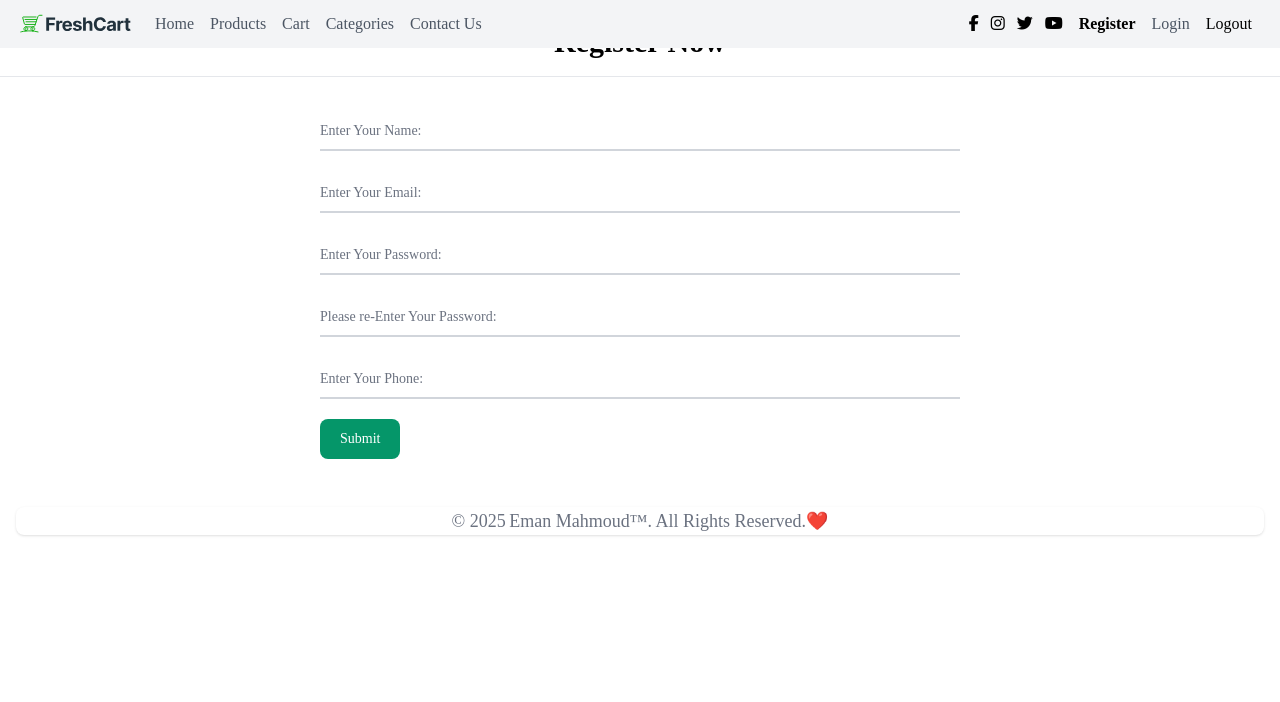
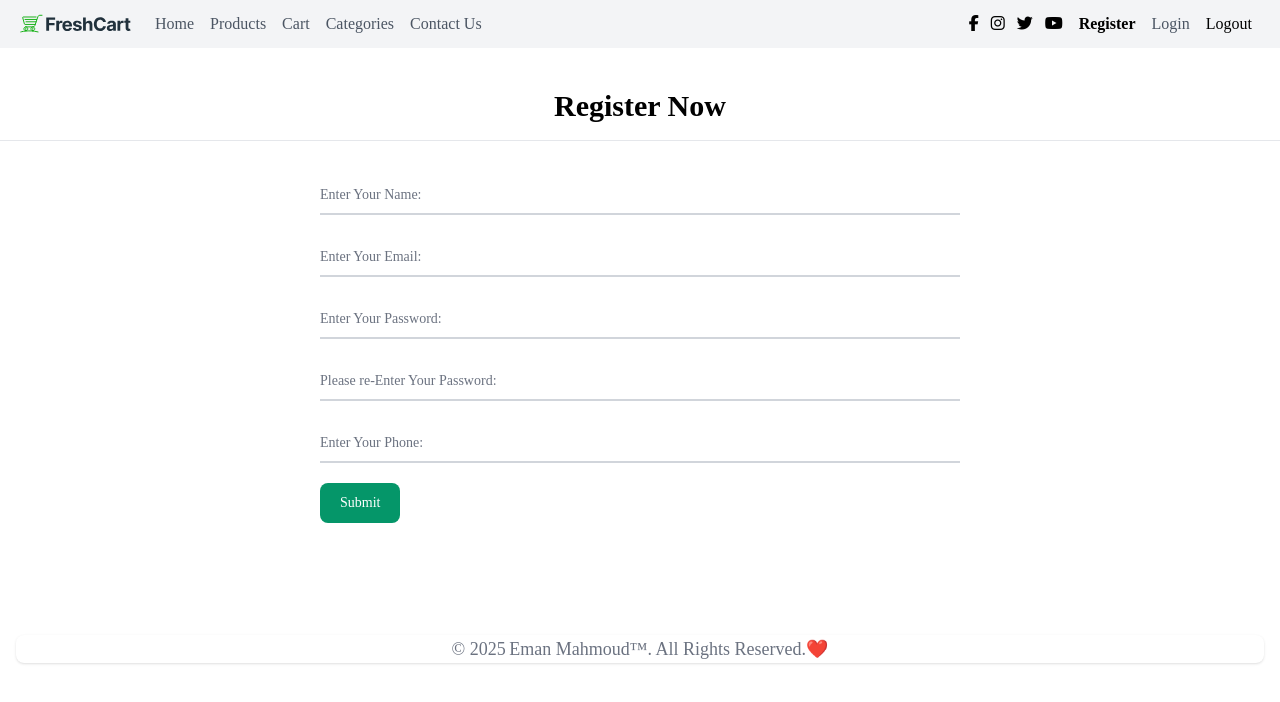
Before and after one commit to EmanMahmoud0/e-commerce, a React (Vite) app: page /register in a window 1280 px wide. Shown: the top 702 px of the page. Built offline with nearby package versions, Linux system fonts and the light colour scheme; a web font is replaced by a local one.

Commit message:
updating

```diff
--- a/src/components/Layout/Layout.jsx
+++ b/src/components/Layout/Layout.jsx
@@ -8,7 +8,7 @@ export default function Layout() {
   return (
     <div>
       <Navbar/>
-      <div className="container">
+      <div className="container py-16">
         <Outlet></Outlet>
       </div>
       <Footer/>
--- a/src/components/Slider/Slider.jsx
+++ b/src/components/Slider/Slider.jsx
@@ -6,7 +6,7 @@ import img4 from '../../assets/images/4.jpg'
 
 export default function Slider() {
   return (
-    <div className="">
+    <div className="-mt-16">
        <img src={img1} alt='image'/>
     </div>
 )
```
